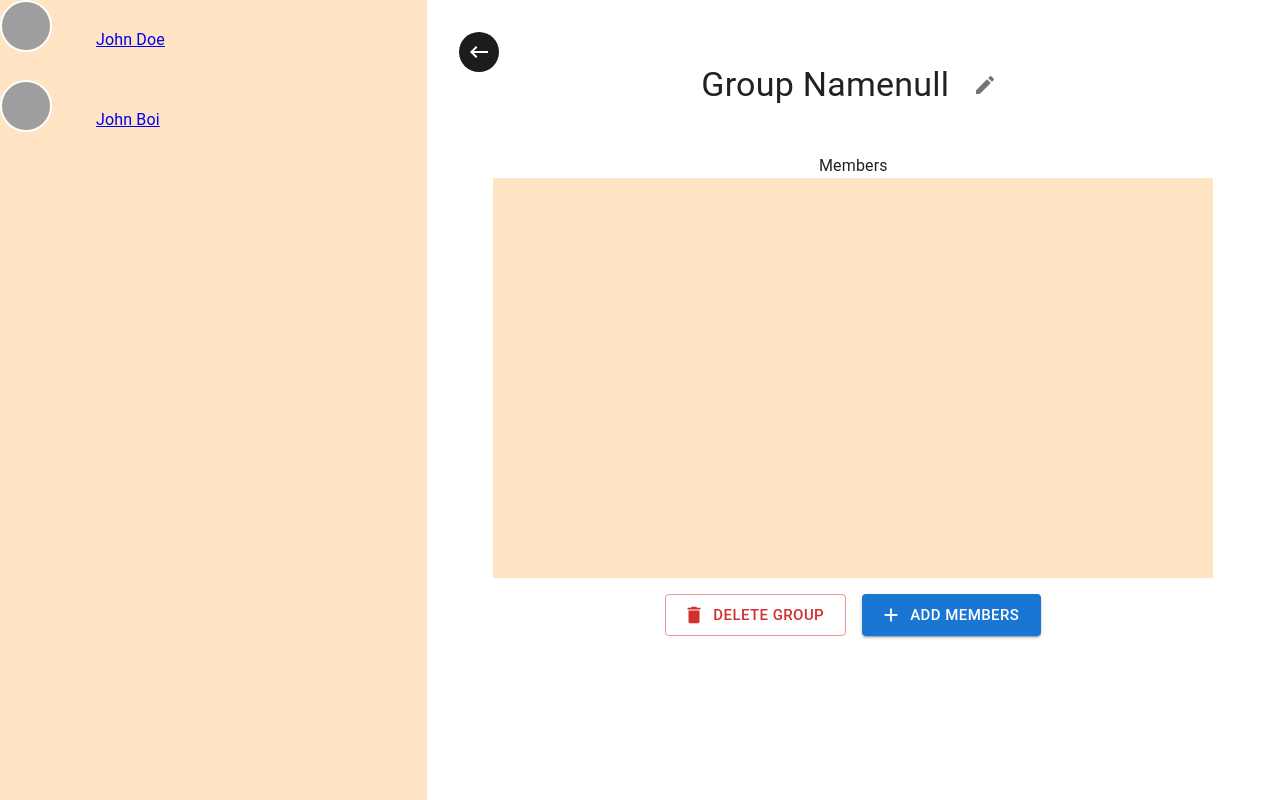
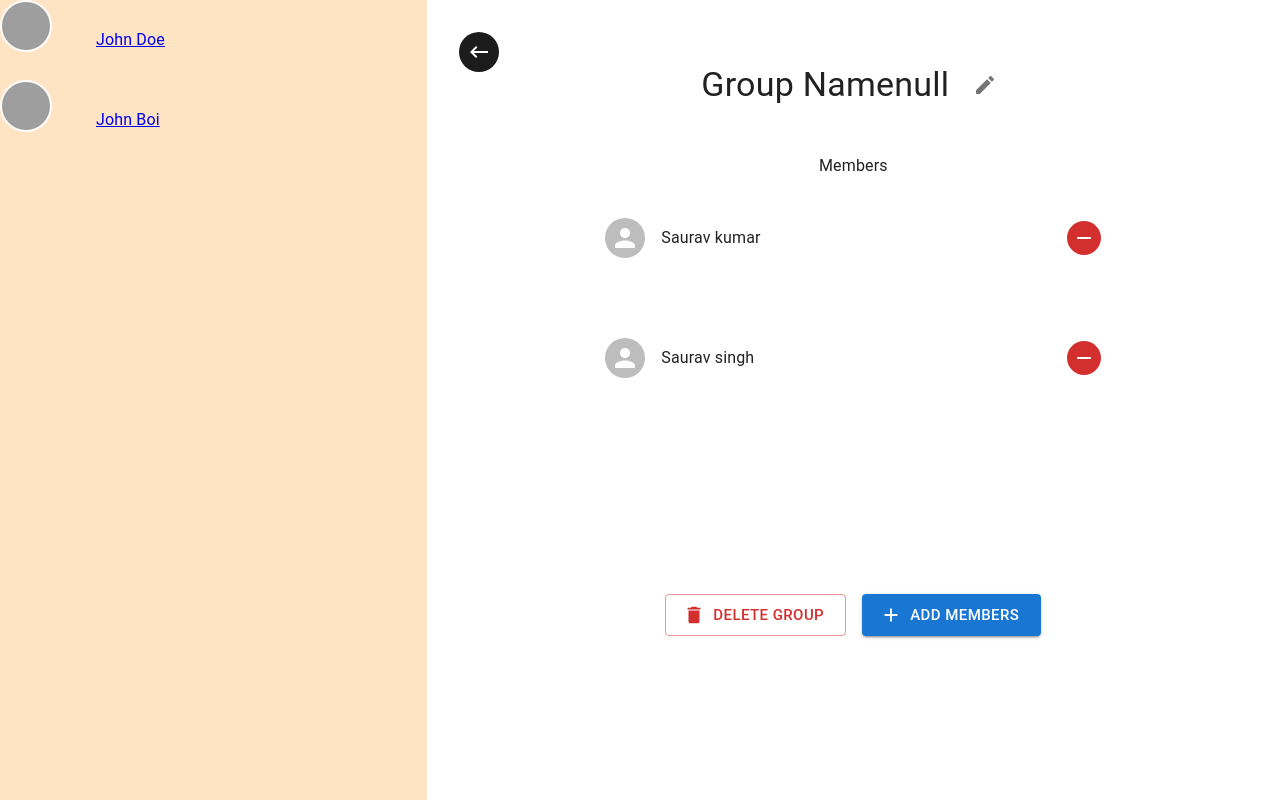
Before and after one commit to sauravkumar1812/Chat_app, a React (Vite) app in the folder client/: page /groups in a window 1280 px wide. Built offline with nearby package versions, Linux system fonts and the light colour scheme; grey boxes are pictures that could not be loaded.

Commit message:
normal commit

```diff
--- a/client/src/components/shared/UserItem.jsx
+++ b/client/src/components/shared/UserItem.jsx
@@ -2,7 +2,7 @@ import { IconButton, ListItem, Avatar, Stack, Typography } from "@mui/material";
 import { Add as AddIcon, Remove as RemoveIcon } from "@mui/icons-material";
 import React, { memo } from "react";
 
-const UserItem = ({ user, handler, handlerIsLoading, isAdded = false }) => {
+const UserItem = ({ user, handler, handlerIsLoading, isAdded = false ,styling={} }) => {
   const { name, _id, avatar } = user;
 
   return (
@@ -12,6 +12,7 @@ const UserItem = ({ user, handler, handlerIsLoading, isAdded = false }) => {
         spacing={"1rem"}
         alignItems={"center"}
         width={"100%"}
+        {...styling}
       >
         <Avatar />
         <Typography
--- a/client/src/pages/Groups.jsx
+++ b/client/src/pages/Groups.jsx
@@ -23,7 +23,8 @@ import { matblack } from "../constants/color";
 import { useNavigate, useSearchParams } from "react-router-dom";
 import { Link } from "../components/styles/styledComponents";
 import AvatarCard from "../components/shared/AvatarCard";
-import { samplechats } from "../constants/sampleData";
+import { sampleUsers, samplechats } from "../constants/sampleData";
+import UserItem from "../components/shared/UserItem";
 const ConfirmDeleteDialog = lazy(() =>
   import("../components/dialogs/ConfirmDeleteDialog")
 );
@@ -218,10 +219,19 @@ const Group = () => {
                 md: "1rem 4rem",
               }}
               spacing={"2rem"}
-              bgcolor={"bisque"}
               height={"50vh"}
               overflow={"auto"}
-            ></Stack>
+            >
+              {
+                sampleUsers.map((i)=>(
+                  <UserItem user={i} isAdded styling={{
+                    boxShadow:"0 0 0.rem rgba(0,0,0,0.2)",
+                    padding:"1rem 2rem",
+                    borderRadius:"1rem"
+                  }}/>
+                ))
+              }
+            </Stack>
             {ButtonGroup}
           </>
         )}
```
